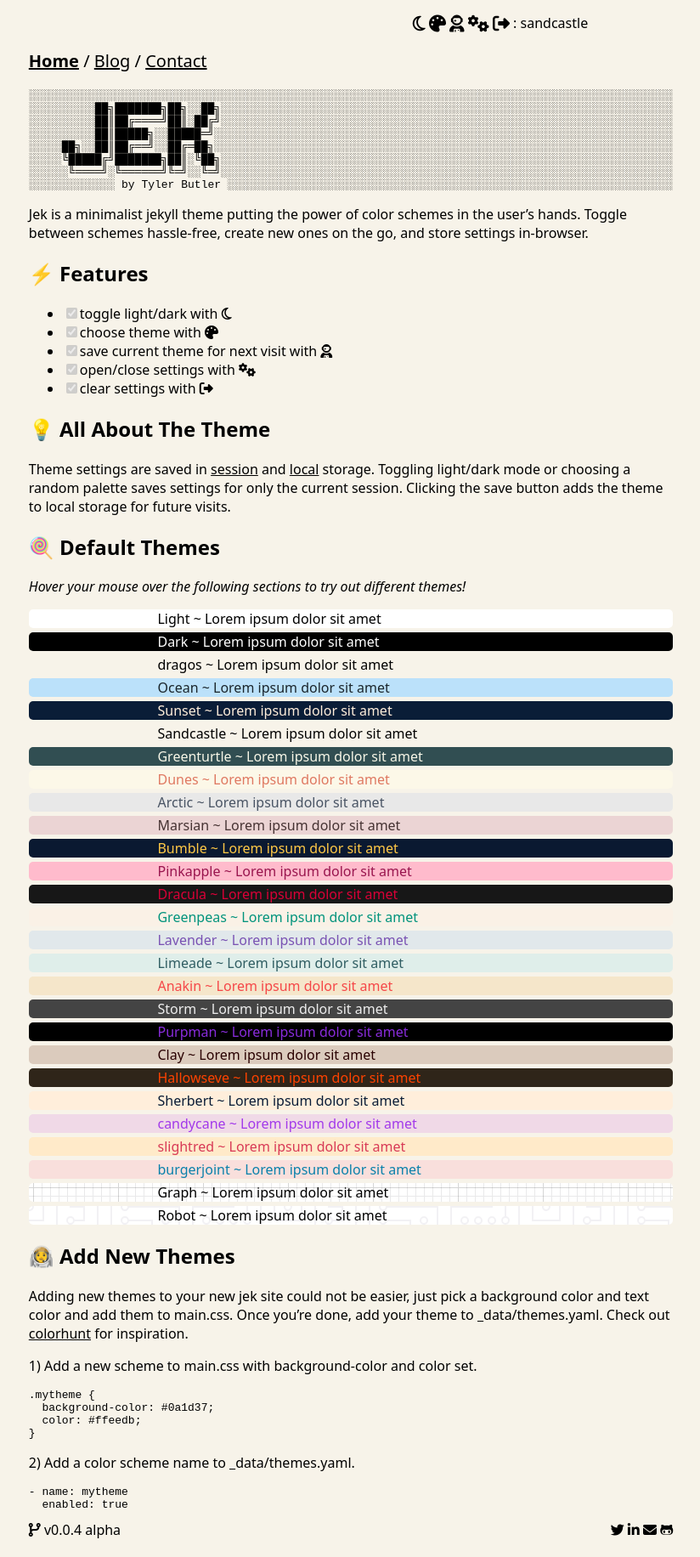
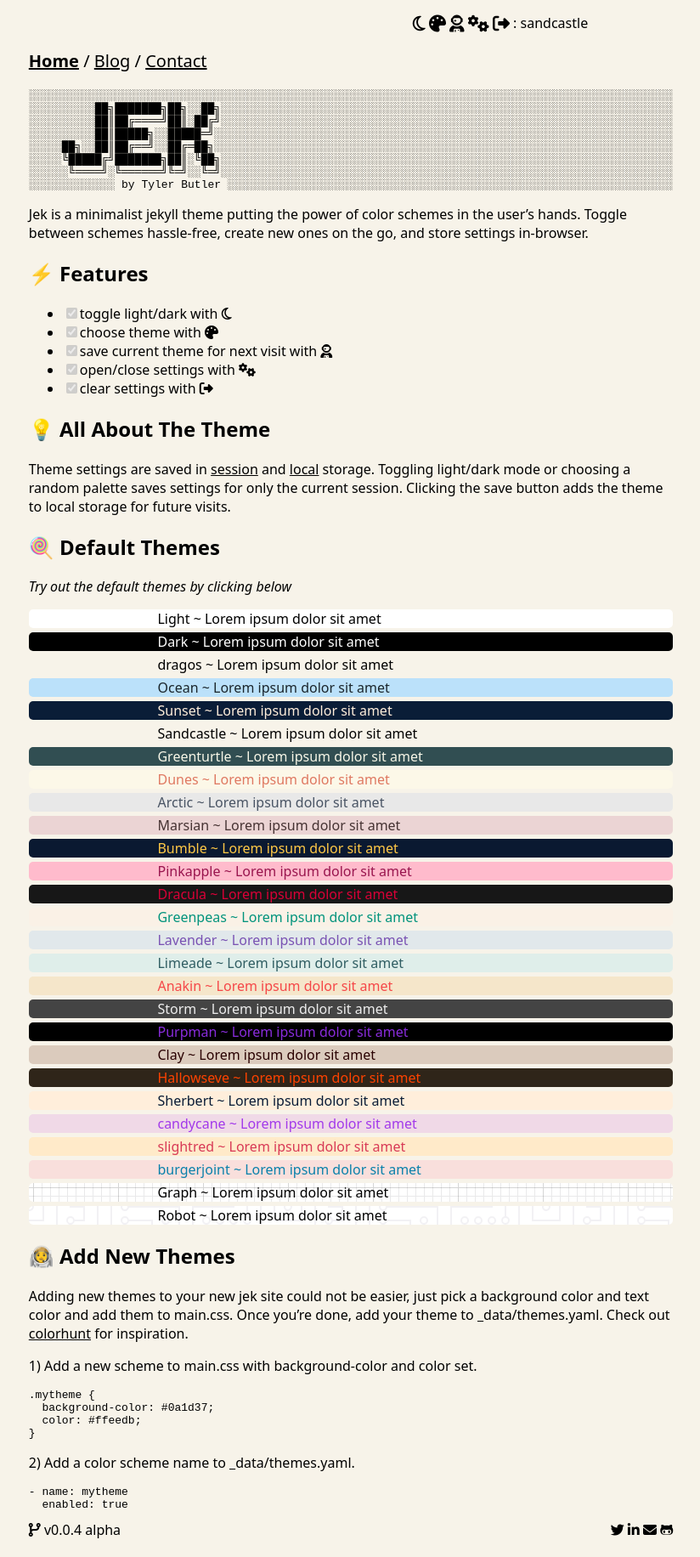
Before and after one commit to tcbutler320/jek, a Jekyll site: the page built from index.md, in a window 1280 px wide. Shown: the whole page at 85% size, without its empty margins (227-1051 px from the left). Built offline with Jekyll 4.4.1, drawn with Linux system fonts in a browser that asks for light colours; nearby versions of some CDN libraries.

Commit message:
fix typo in index

```diff
--- a/index.md
+++ b/index.md
@@ -32,7 +32,7 @@ Theme settings are saved in [session](https://developer.mozilla.org/en-US/docs/W
 
 ## 🍭 Default Themes
 
-*Hover your mouse over the following sections to try out different themes!*
+*Try out the default themes by clicking below*
 
 
 {% for themes in site.data.themes %}
```
